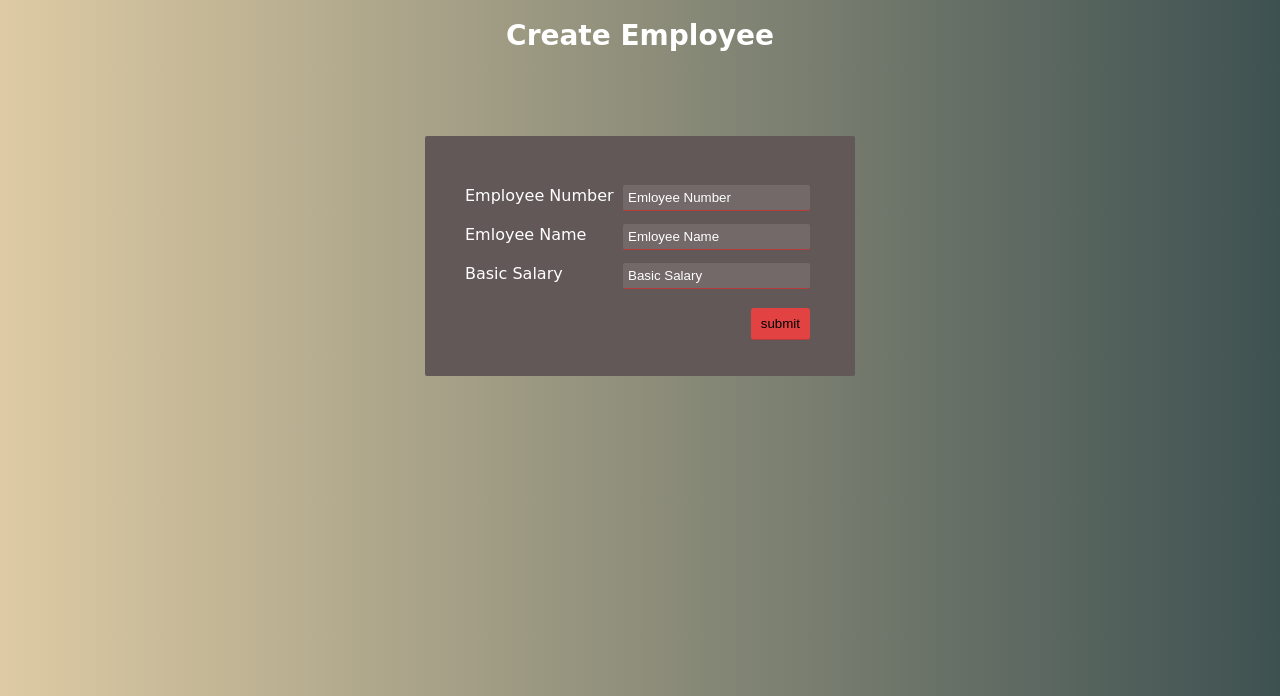
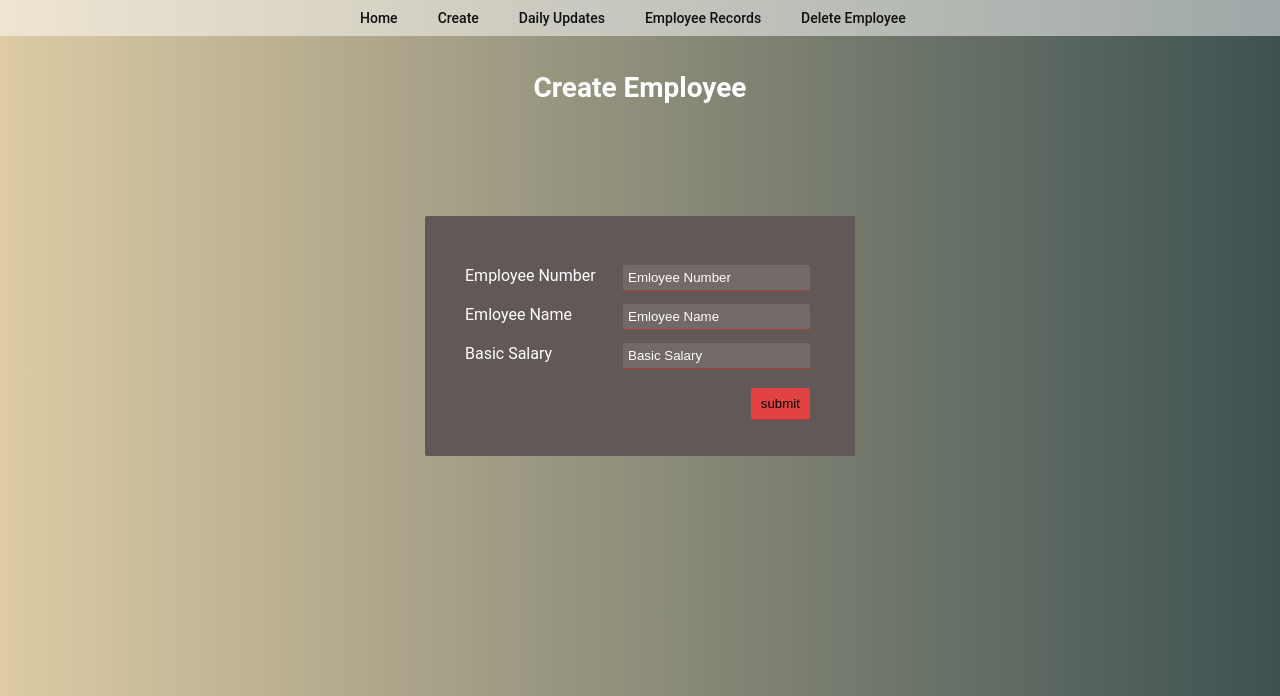
Before and after one commit to BilalAhmedim/ems, a PHP site: page /create.php in a window 1280 px wide. Shown: the top 696 px of the page. Run offline with PHP 8.4, Linux system fonts and the light colour scheme; data that the repository does not hold is empty; style sheets or scripts are compiled from the project's sources.

Commit message:
add navigation in all pages

```diff
--- a/create.php
+++ b/create.php
@@ -16,6 +16,7 @@
   </style>
 </head>
 <body>
+  <?php include 'nav.php'?>
   <header>
     <h1>Create Employee</h1>
   </header>
--- a/delete.php
+++ b/delete.php
@@ -24,6 +24,7 @@
   </style>
 </head>
 <body>
+<?php include 'nav.php'?>
   <header>
     <h1>Delete Employee</h1>
   </header><hr>
--- a/employee-records.php
+++ b/employee-records.php
@@ -18,9 +18,14 @@
     table{
       width: 100vw;
     }
+    .payslip h2{
+      float: right;
+      margin: -40px 50px 0px 0
+    }
   </style>
 </head>
 <body>
+<?php include 'nav.php'?>
   <header>
     <h1><?php echo $name?> Rocord</h1>
   </header>
--- a/index.php
+++ b/index.php
@@ -15,6 +15,7 @@
   </style>
 </head>
 <body>
+<?php include 'nav.php'?>
   <header>
     <h1>Employee Management System</h1>
   </header>
--- /dev/null
+++ b/nav.php
@@ -0,0 +1,9 @@
+<nav>
+  <ul>
+    <li><a href="index.php">Home</a></li>
+    <li><a href="create.php">Create</a></li>
+    <li><a href="update.php">Daily Updates</a></li>
+    <li><a href="record.php">Employee Records</a></li>
+    <li><a href="delete.php">Delete Employee</a></li>
+  </ul>
+</nav><br>
--- a/pay_slip.php
+++ b/pay_slip.php
@@ -16,6 +16,7 @@
   <title>Document</title>
 </head>
 <body>
+<?php include 'nav.php'?>
   <?php
     $currentMonth = date('F');
     $previous_month =  Date('F', strtotime($currentMonth . " last month"));
--- a/record.php
+++ b/record.php
@@ -21,6 +21,7 @@
   </style>
 </head>
 <body>
+<?php include 'nav.php'?>
   <header>
     <h1>Employee Rocords<?php
      $currentMonth = date('F');
--- a/style.sass
+++ b/style.sass
@@ -1,5 +1,5 @@
 body
-  font-family: cursive
+  font-family: Roboto
   font-size: 14px
   margin: 0
 header
@@ -33,7 +33,7 @@ header
 .form
   position: absolute
   font-size: 16px
-  top: 20%
+  top: 30%
   left: 50%
   transform: translate(-50%,-10%)
   width: 350px
@@ -76,7 +76,7 @@ header
         transform: translateY(1px)
     .check
       font-size: 12px
-      font-family: Arial
+      font-family: Roboto
       font-weight: bold
       color: rgba(255,0,0,.6)
       font-weight: bold
@@ -100,13 +100,13 @@ table
   //min-width: 1255px
   th
     padding: 6.5px
-    font-family: Arial Black
+    font-family: Roboto
   td
     text-align: center
     background: #587d34
     a
       text-decoration: none
-      font-family: Arial
+      font-family: Roboto
       font-weight: bold
       font-size: 14px
       color: #fff
@@ -128,7 +128,7 @@ table
       display: block
     .check p
       font-size: 14px
-      font-family: Arial
+      font-family: Roboto
       font-weight: bold
       color: red
       font-weight: bold
@@ -180,3 +180,33 @@ header
       h3
         display: inline-block
         margin-left: 50px
+
+/////////////////// navigation
+nav::after,ul::after,li::after
+  content: ""
+  clear: both
+  display: table
+nav
+  background: rgba(255,255,255,.5)
+  height: auto
+  ul
+    width: 600px
+    margin: 0 auto
+    padding: 0
+    li
+      display: block
+      float: left
+      text-align: center
+      padding: 10px
+      a
+        text-decoration: none
+        padding: 10px
+        display: inline
+        color: #111
+        font-weight: 500
+        font-family: Roboto
+        transition: 200ms ease all
+        &:hover
+          color: #fff
+          background: #111
+          border-radius: 5px
--- a/update.php
+++ b/update.php
@@ -31,6 +31,7 @@ hr {
     </script>
 </head>
 <body>
+<?php include 'nav.php'?>
   <header>
     <h1>Daily Updates</h1>
   </header>
```
